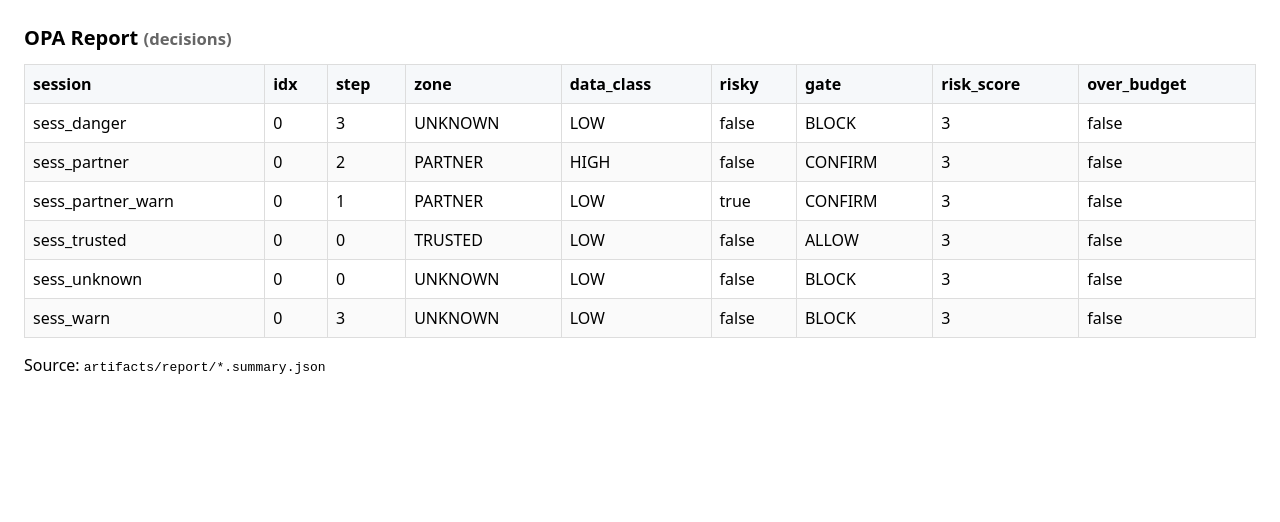
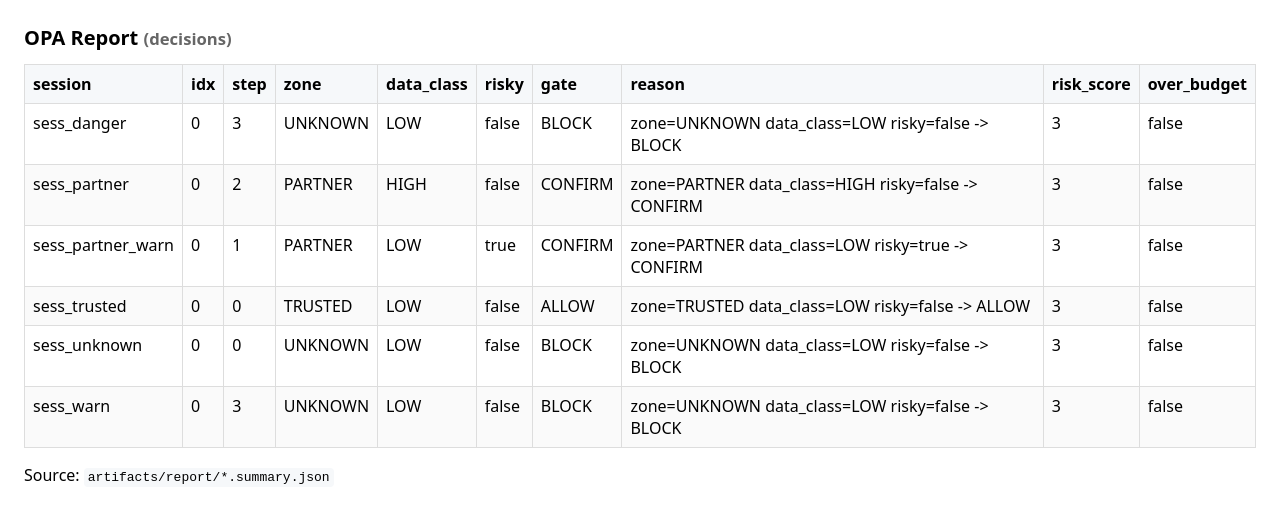
Before and after one commit to amishuto/cognitive-security-sig, a plain HTML site: page docs/index.html in a window 1280 px wide. Drawn offline with Linux system fonts and the light colour scheme.

Commit message:
docs(pages): update report (reason column) and CSV

```diff
--- a/docs/index.html
+++ b/docs/index.html
@@ -5,30 +5,31 @@
 body{font-family:system-ui,-apple-system,Segoe UI,Roboto,Helvetica,Arial,sans-serif;margin:24px}
 h1{font-size:20px}
 table{border-collapse:collapse;width:100%}
-th,td{border:1px solid #ddd;padding:8px}
+th,td{border:1px solid #ddd;padding:8px;vertical-align:top}
 th{background:#f6f8fa;text-align:left}
 tbody tr:nth-child(even){background:#fafafa}
 small{color:#666}
+code{background:#f6f8fa;padding:2px 4px;border-radius:4px}
 </style>
 <h1>OPA Report <small>(decisions)</small></h1>
 <table>
   <thead>
     <tr>
       <th>session</th><th>idx</th><th>step</th><th>zone</th><th>data_class</th>
-      <th>risky</th><th>gate</th><th>risk_score</th><th>over_budget</th>
+      <th>risky</th><th>gate</th><th>reason</th><th>risk_score</th><th>over_budget</th>
     </tr>
   </thead>
   <tbody>
 
-<tr><td>sess_danger</td><td>0</td><td>3</td><td>UNKNOWN</td><td>LOW</td><td>false</td><td>BLOCK</td><td>3</td><td>false</td></tr>
+<tr><td>sess_danger</td><td>0</td><td>3</td><td>UNKNOWN</td><td>LOW</td><td>false</td><td>BLOCK</td><td>zone=UNKNOWN data_class=LOW risky=false -&gt; BLOCK</td><td>3</td><td>false</td></tr>
 
 
-<tr><td>sess_partner</td><td>0</td><td>2</td><td>PARTNER</td><td>HIGH</td><td>false</td><td>CONFIRM</td><td>3</td><td>false</td></tr>
-<tr><td>sess_partner_warn</td><td>0</td><td>1</td><td>PARTNER</td><td>LOW</td><td>true</td><td>CONFIRM</td><td>3</td><td>false</td></tr>
+<tr><td>sess_partner</td><td>0</td><td>2</td><td>PARTNER</td><td>HIGH</td><td>false</td><td>CONFIRM</td><td>zone=PARTNER data_class=HIGH risky=false -&gt; CONFIRM</td><td>3</td><td>false</td></tr>
+<tr><td>sess_partner_warn</td><td>0</td><td>1</td><td>PARTNER</td><td>LOW</td><td>true</td><td>CONFIRM</td><td>zone=PARTNER data_class=LOW risky=true -&gt; CONFIRM</td><td>3</td><td>false</td></tr>
 
-<tr><td>sess_trusted</td><td>0</td><td>0</td><td>TRUSTED</td><td>LOW</td><td>false</td><td>ALLOW</td><td>3</td><td>false</td></tr>
-<tr><td>sess_unknown</td><td>0</td><td>0</td><td>UNKNOWN</td><td>LOW</td><td>false</td><td>BLOCK</td><td>3</td><td>false</td></tr>
-<tr><td>sess_warn</td><td>0</td><td>3</td><td>UNKNOWN</td><td>LOW</td><td>false</td><td>BLOCK</td><td>3</td><td>false</td></tr>
+<tr><td>sess_trusted</td><td>0</td><td>0</td><td>TRUSTED</td><td>LOW</td><td>false</td><td>ALLOW</td><td>zone=TRUSTED data_class=LOW risky=false -&gt; ALLOW</td><td>3</td><td>false</td></tr>
+<tr><td>sess_unknown</td><td>0</td><td>0</td><td>UNKNOWN</td><td>LOW</td><td>false</td><td>BLOCK</td><td>zone=UNKNOWN data_class=LOW risky=false -&gt; BLOCK</td><td>3</td><td>false</td></tr>
+<tr><td>sess_warn</td><td>0</td><td>3</td><td>UNKNOWN</td><td>LOW</td><td>false</td><td>BLOCK</td><td>zone=UNKNOWN data_class=LOW risky=false -&gt; BLOCK</td><td>3</td><td>false</td></tr>
 
   </tbody>
 </table>
```
Also changed, not shown: docs/summary_decisions.csv (added, +7 -0 lines).
